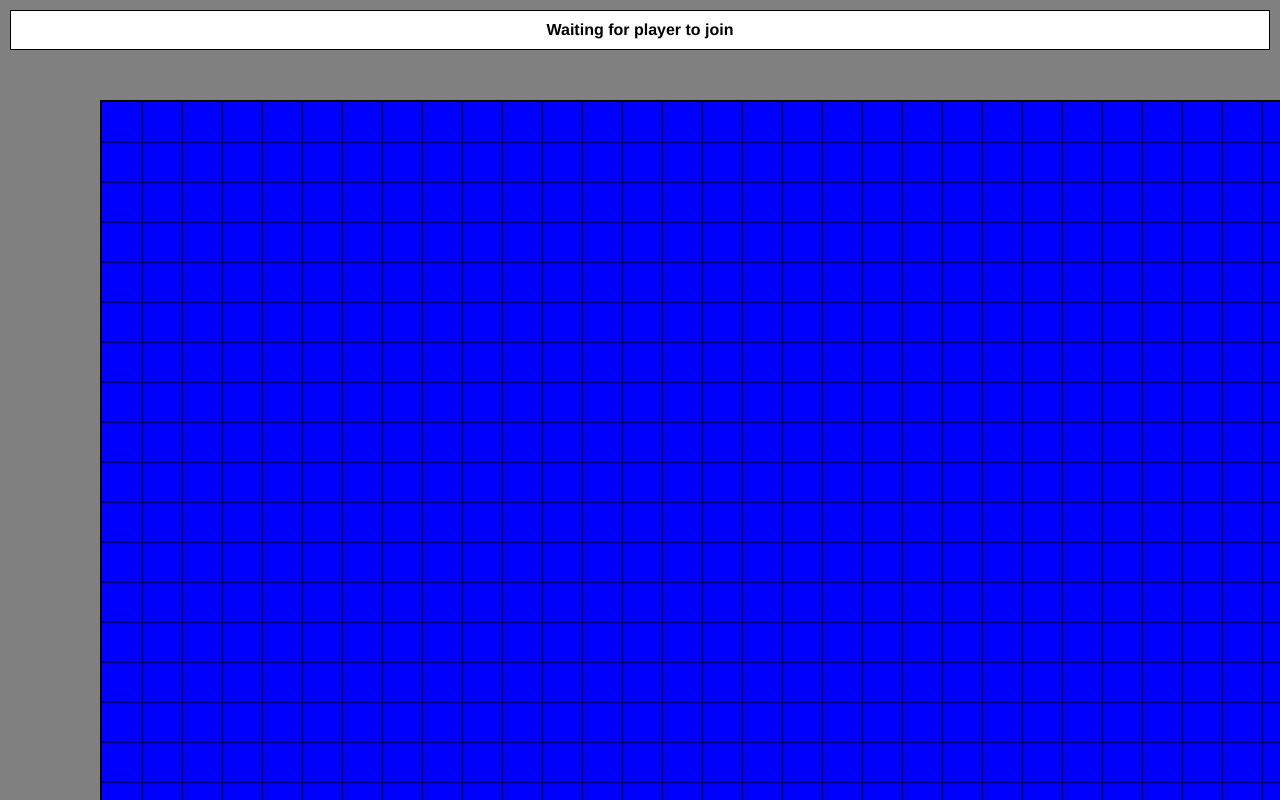
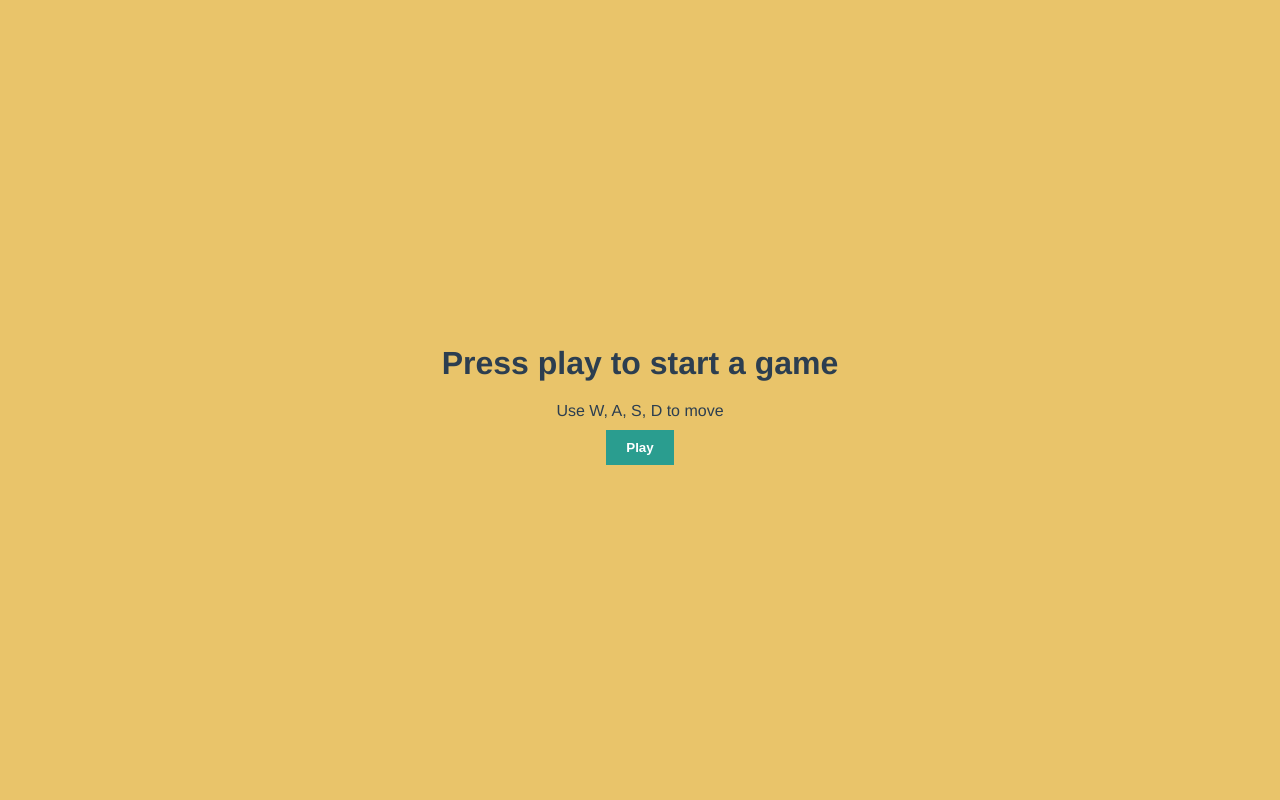
Before and after one commit to j-bodek/paper.io, a Vue app in the folder frontend/: page / in a window 1280 px wide. Built offline with nearby package versions, Linux system fonts and the light colour scheme; no server answers.

Commit message:
add play screen

```diff
--- a/frontend/src/components/PlayRoom.vue
+++ b/frontend/src/components/PlayRoom.vue
@@ -1,4 +1,17 @@
 <template>
+  <!-- Play wrapper -->
+  <div class="play-container" :class="{'hidden': started}">
+      <div v-if="verdict" class="verdict">
+        <h2>{{ verdict }}</h2>
+      </div>
+
+      <h1>Press play to start a game</h1>
+      <p class="instructions">Use W, A, S, D to move</p>
+
+      <button id="playButton" class="play-button">Play</button>
+  </div>
+
+
   <div class="timer">
     <p v-if="$store.getters['isPlaying']">Time: {{ Math.floor(this.gameplayTime / 1000) }}</p>
     <p v-else>Waiting for player to join</p>
@@ -23,12 +36,14 @@ export default {
   name: 'PlayRoom',
   data() {
     return {
+      started: false,
+      verdict: null,
       gameplayTime: 0,
       stompClient: null
     }
   },
   mounted() {
-    this.startGame();
+    this.listenGameStarted();
   },
   computed: {
     uuid() {
@@ -48,9 +63,17 @@ export default {
     },
     container() {
       return document.querySelector('.container');
+    },
+    playButton() {
+      return document.getElementById('playButton');
     }
   },
   methods: {
+    listenGameStarted() {
+      this.playButton.addEventListener('click', () => {
+        this.startGame();
+      });
+    },
     initClient() {
 
       this.stompClient = new Client({
@@ -107,11 +130,11 @@ export default {
       setTimeout(() => {
         this.$store.dispatch('setIsPlaying', false);
         if (data.winnerId === null) {
-          alert("It's a draw!");
+          this.verdict = "It's a draw!";
         } else if (data.winnerId === this.uuid) {
-          alert("You won!");
+          this.verdict = "You won!";
         } else {
-          alert("You lost!");
+          this.verdict = "You lost!";
         }
 
         document.removeEventListener('keydown', this.changeDirection);
@@ -120,10 +143,7 @@ export default {
         this.gameplayTime = 0;
         this.$store.dispatch('reset');
         this.clearCanvas();
-
-        if (confirm('Do you want to play again?')) {
-          this.startGame();
-        }
+        this.started = false;
       }, 50);
     },
     clearCanvas() {
@@ -141,6 +161,9 @@ export default {
       });
     },
     startGame() {
+      this.started = true;
+      this.verdict = null;
+
       let uuid = Math.random().toString(36).substring(7);
       this.$store.dispatch('setUuid', uuid);
 
@@ -280,6 +303,47 @@ export default {
 
 <!-- Add "scoped" attribute to limit CSS to this component only -->
 <style scoped>
+
+.play-container {
+  position: absolute;
+  top: 0;
+  left: 0;
+  width: 100%;
+  height: 100vh;
+  display: flex;
+  flex-direction: column;
+  justify-content: center;
+  align-items: center;
+  background: #e9c46a;
+  z-index: 200;
+}
+
+.play-container.hidden {
+  display: none;
+}
+
+.play-container button{
+  padding: 10px 20px;
+  background: #2a9d8f;
+  color: white;
+  border: none;
+  cursor: pointer;
+  font-weight: bold;
+  transition: all 0.15s;
+}
+
+.play-container button:hover {
+  background: #264653;
+}
+
+.play-container h1 {
+  margin: 10px 0;
+}
+
+.play-container .instructions {
+  margin: 10px 0;
+}
+
 .timer {
   position: absolute;
   top: 0;
--- a/frontend/src/store/modules/game/mutations.js
+++ b/frontend/src/store/modules/game/mutations.js
@@ -44,7 +44,7 @@ export default{
     updateBoard(state, payload){
         state.board = payload.board;
     },
-    reset(state, payload){
+    reset(state){
         state.board = null;
         state.players = {};
         state.isPlaying = false;
```
